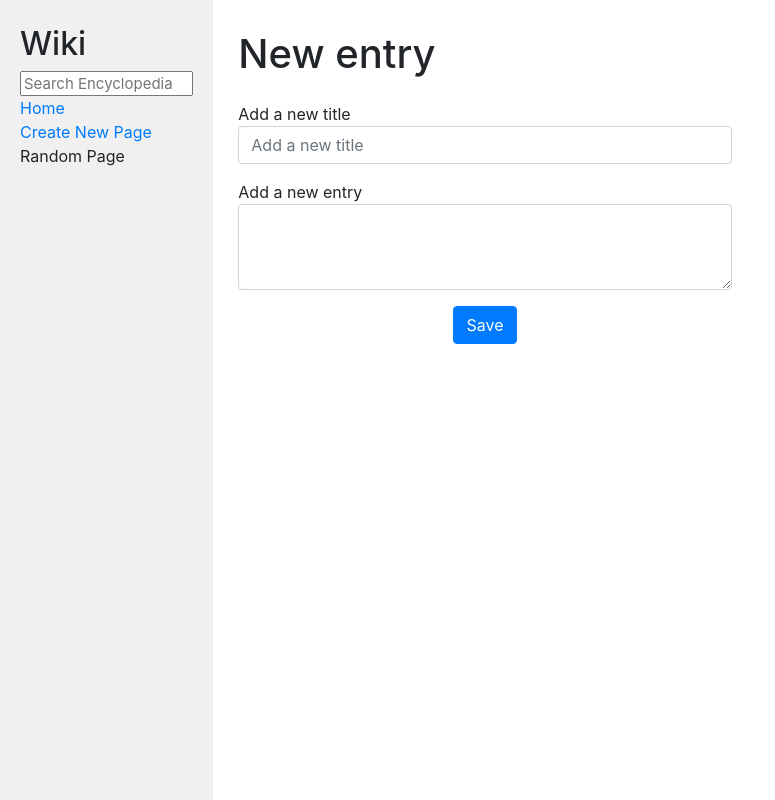
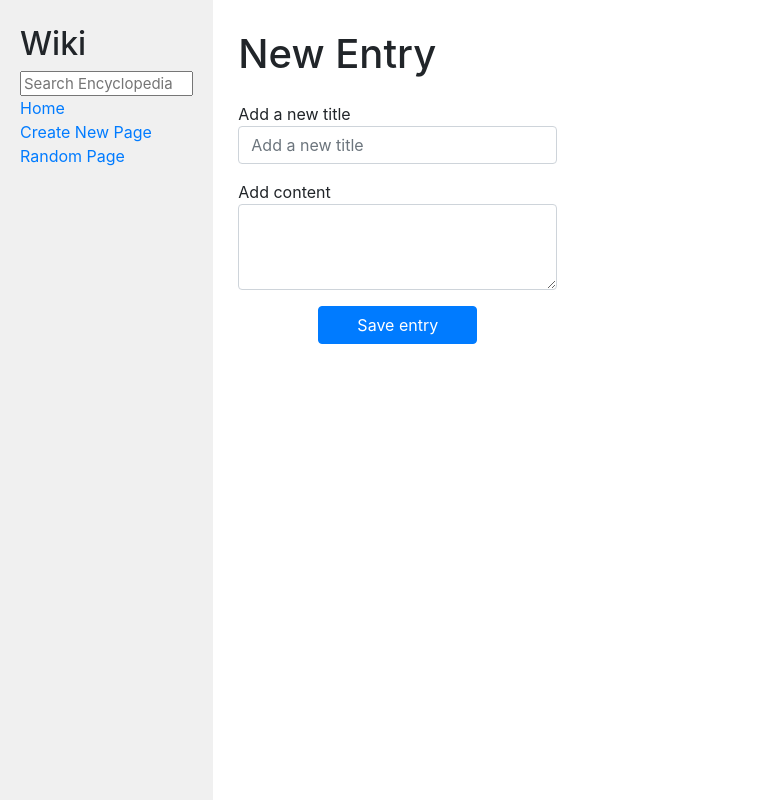
Before and after one commit to jose-269/wiki-django, a Django app: page /new/ in a window 1280 px wide. Shown: the whole page, without its empty margins (0-775 px from the left). Run offline with Django 3.2, Linux system fonts and the light colour scheme; some libraries are stand-ins or nearby versions.

Commit message:
ready to clean code

```diff
--- /dev/null
+++ b/encyclopedia/templates/encyclopedia/404.html
@@ -0,0 +1 @@
+<h1>asd</h1>
--- a/encyclopedia/templates/encyclopedia/layout.html
+++ b/encyclopedia/templates/encyclopedia/layout.html
@@ -27,7 +27,9 @@
 						</a>
 					</div>
 					<div>
-						Random Page
+						<a href="{% url 'wiki:random' %}">
+							Random Page
+						</a>
 					</div>
 					{% block nav %}
 					{% endblock %}
--- a/encyclopedia/templates/encyclopedia/new.html
+++ b/encyclopedia/templates/encyclopedia/new.html
@@ -1,22 +1,27 @@
 {% extends "encyclopedia/layout.html" %}
 
 {% block title %}
-    Encyclopedia
+    New-entry
 {% endblock %}
 
 {% block body %}
-<div class="container">
+<div class="container-fluid">
   <div class="row">
-    <div class="col-md-6">
+    <div class="col-md-4">
+
       <form action="{% url 'wiki:new' %}" method="post">
         {% csrf_token %}
-        <h1 class="mb-4">New entry</h1>
-        <label for="newEntry" class="form-label mb-0">Add a new title</label>
-        <input id="newEntry" name="title" type="text" class="form-control mb-3" placeholder="Add a new title">
-        <label for="nerText" class="form-label mb-0">Add a new entry</label>
-        <textarea id="nerText" name="content" class="md-textarea form-control mb-3" rows="3"></textarea>
-        <button type="submit" class="btn btn-primary d-block mx-auto">Save</button>
+        <h1 class="mb-4">New Entry</h1>
+        <label for="{{ form.title.id_for_lablel }}" class="form-label mb-0">Add a new title</label>
+        {{ form.title }}
+        <label for="{{ form.content_id_for_label }}" class="form-label mb-0">Add content</label>
+        {{ form.content }}
+        <button type="submit" class="btn btn-primary d-block mx-auto w-50">Save entry</button>
       </form>
+
+      {% if error_msg %}
+          <h4 class="text-danger mt-5">{{ error_msg }}</h4>
+      {% endif %}
     </div>
   </div>
 </div>
--- a/encyclopedia/templates/encyclopedia/not-found.html
+++ b/encyclopedia/templates/encyclopedia/not-found.html
@@ -6,10 +6,10 @@
 
 {% block body %}
 
-  <div class="container">
+  <div class="container-fluid">
     <div class="alert alert-danger" role="alert">
       <h1 class="text-danger not-found-title">{{ title }}</h1>
-      <p class="mt-4">The "{{ title }}" enrty doesn`t exist.</p>
+      <p class="mt-4">The "{{ title }}" entry doesn`t exist.</p>
     </div>
   </div>
 
--- a/encyclopedia/templates/encyclopedia/title-entry.html
+++ b/encyclopedia/templates/encyclopedia/title-entry.html
@@ -5,13 +5,11 @@
 {% endblock %}
 
 {% block body %}
-  <div class="container">
+  <div class="container-fluid">
     <div class="alert alert-primary" role="alert">
       <h1 class="text-primary found-title">{{ title }}</h1>
       <p class="mt-4">{{ entry }}</p>
     </div>
+    <a href="{% url 'wiki:edit' title %}" type="button" class="btn btn-primary">Edit</a>
   </div>
-
-
-
 {% endblock %}
--- a/encyclopedia/urls.py
+++ b/encyclopedia/urls.py
@@ -1,5 +1,4 @@
 from django.urls import path
-
 from . import views
 
 app_name = "wiki"
@@ -8,5 +7,7 @@ urlpatterns = [
     path("", views.index, name="index"),
     path("wiki/<str:title>", views.entry, name="title"),
     path("search/", views.search, name="search"),
-    path("new/", views.new, name="new"),
+    path("new/", views.newEntry, name="new"),
+    path("edit/<str:title>", views.editEntry, name="edit"),
+    path("random", views.randomEntry, name="random"),
 ]
--- a/encyclopedia/views.py
+++ b/encyclopedia/views.py
@@ -1,79 +1,134 @@
+from django import forms
 from django.shortcuts import render
-from django.http import HttpResponse
-
+from django.http import HttpResponse, HttpResponseRedirect
+import random
 from . import util
 
-
+class NewEntryForm(forms.Form):
+  title = forms.CharField(max_length=20, widget=forms.TextInput(attrs={'class': 'form-control mb-3', 'placeholder': 'Add a new title'}))
+  content = forms.CharField(widget=forms.Textarea(attrs={'class': 'form-control md-textarea mb-3', 'rows': 3}))
 
 def index(request):
-    return render(request, "encyclopedia/index.html", {
-        "entries": util.list_entries()
-    })
+	return render(request, "encyclopedia/index.html", {
+			"entries": util.list_entries()
+	})
 
 def entry(request, title):
-    entry = util.get_entry(title)
+	entry = util.get_entry(title)
 
-    if entry == None:
+	if entry == None:
+		return render(request, "encyclopedia/not-found.html", {
+				"title": title,
+				"entry": entry
+		})
 
-        return render(request, "encyclopedia/not-found.html", {
-            "title": title,
-            "entry": entry
-        })
-
-    else:
-        return render(request, "encyclopedia/title-entry.html", {
-            "title": title,
-            "entry": entry
-        })
+	else:
+		return render(request, "encyclopedia/title-entry.html", {
+				"title": title,
+				"entry": entry
+		})
 
 def search(request):
 	if request.method == "POST":
 
-		newSearch = request.POST['q'].strip()
-		entry = util.get_entry(newSearch)
+		new_search = request.POST['q'].strip()
+		entry = util.get_entry(new_search)
 		entries = util.list_entries()
+		search_arr = []
+		error_msg = f"{new_search}, there are no matches."
 
 		if entry:
-
 			return render(request, "encyclopedia/title-entry.html", {
-				"title": newSearch,
+				"title": new_search,
 				"entry": entry
 			})
 
 		else:
-
-			search_arr = []
-
 			for search in entries:
-				if newSearch in search:
+				if new_search in search:
 					search_arr.append(search)
 
+			if not search_arr:
+				print(search_arr)
+				return render(request, "encyclopedia/match-search.html", {
+					"error_msg": error_msg
+				})
+
 		return render(request, "encyclopedia/match-search.html", {
-			"matches": search_arr
+			"matches": search_arr,
 		})
 
-def new(request):
+def newEntry(request):
 
 	titles = util.list_entries()
 
 	if request.method == 'POST':
+		form = NewEntryForm(request.POST)
 
-		new_title = request.POST['title'].strip()
-		new_content = request.POST['content'].strip()
+		if form.is_valid():
+			new_title = form.cleaned_data['title']
+			new_content = form.cleaned_data['content']
+			error_msg = f"The {new_title} title, already exist."
 
-		if len(new_title) == 0 | len(new_content) == 0: return render(request, "encyclopedia/new.html")
+			if new_title in titles:
+				return render(request, "encyclopedia/new.html", {
+      		"form": NewEntryForm(),
+					"error_msg": error_msg
+				})
 
-		if new_title in titles:
+			else:
+				util.save_entry(new_title, new_content)
+				return render(request, "encyclopedia/title-entry.html", {
+					"title": new_title,
+					"entry": new_content
+				})
 
-			print(new_title, new_content)
+	return render(request, "encyclopedia/new.html", {
+			"form": NewEntryForm()
+	})
 
-			return HttpResponse(f"<h1>{new_title}</h1> <p>is already exist.</p>")
 
-		util.save_entry(new_title, new_content)
+def editEntry(request, title):
+	entry = util.get_entry(title)
 
-		return render(request, "encyclopedia/title-entry.html", {
-            "title": new_title,
-            "entry": new_content
-        })
+	if entry is not None:
 
-	return render(request, "encyclopedia/new.html")
+		if request.method == 'POST':
+			form = NewEntryForm(request.POST)
+			error_msg = f"The {title} must be has a content."
+
+			if form.is_valid():
+				edited_content = form.cleaned_data['content']
+
+				util.save_entry(title, edited_content)
+				return render(request, 'encyclopedia/title-entry.html', {
+						"title": title,
+						"entry": edited_content
+					})
+			else:
+				return render(request, 'encyclopedia/editEntry.html', {
+					"title": title,
+					"entry": entry,
+					"error_msg": error_msg
+				})
+
+		else:
+			return render(request, 'encyclopedia/editEntry.html', {
+				"title": title,
+				"entry": entry
+			})
+
+	return render(request, "encyclopedia/not-found.html", {
+	"title": title,
+	})
+
+def randomEntry(request):
+
+	all_titles = util.list_entries()
+	random_title = random.choice(all_titles)
+	entry = util.get_entry(random_title)
+
+	return render(request, "encyclopedia/title-entry.html", {
+		"title": random_title,
+		"entry": entry
+	})
--- a/wiki/urls.py
+++ b/wiki/urls.py
@@ -20,5 +20,4 @@ from . import views
 urlpatterns = [
     path('admin/', admin.site.urls),
     path('', include("encyclopedia.urls")),
-    # path('<str:title>', views.entry, name="title"),
 ]
```
Also changed, not shown: encyclopedia/templates/encyclopedia/editEntry.html (added, +28 -0 lines), encyclopedia/templates/encyclopedia/match-search.html (+12 -6 lines), entries/Vuejs.md (+1 -1 lines).
